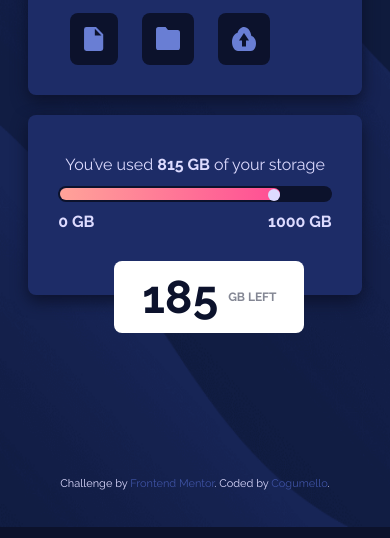
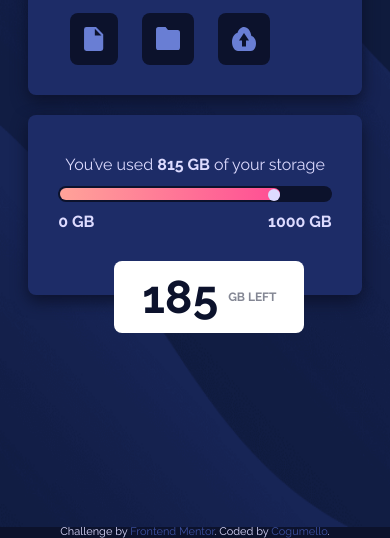
Before and after one commit to wtfoxe/Fylo-data-storage, a plain HTML site: page index.html in a window 390 px wide. Shown: the part 317-855 px from the top of the page. Drawn offline with Linux system fonts and the light colour scheme.

Commit message:
tentando arrumar o footer

```diff
--- a/assets/css/style.css
+++ b/assets/css/style.css
@@ -162,7 +162,7 @@ body{
 footer{
    color: var(--PaleBlue);
    width: 100%;
-   height: 150px;
+   height: 100px;
    position: absolute;
    bottom: 0;
    left: 0;
@@ -252,12 +252,19 @@ footer{
    .left-storage span{
       font-size: 46px;
    }
+   footer{
+      font-size: 6px;
+      height: 2px;
+   }
 }
 
 @media screen and (max-width: 376px){
    #balloon {
       top: 120px;
       left: 36px;
+   }
+   footer{
+      height: 1px;
    }
 }
 
```
